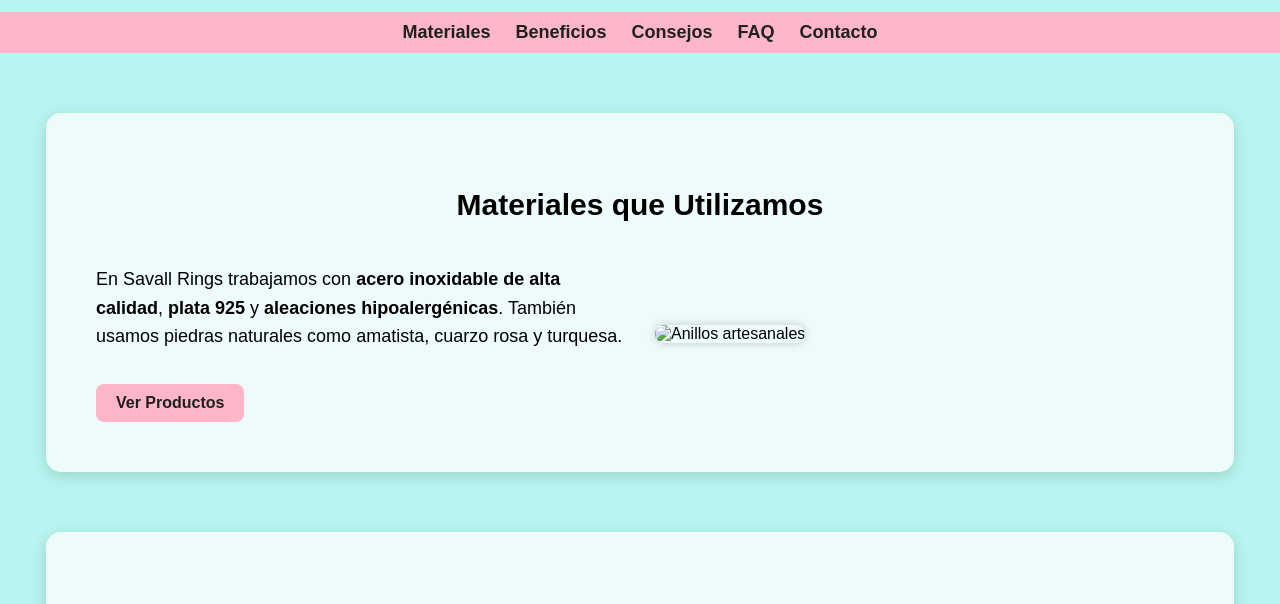
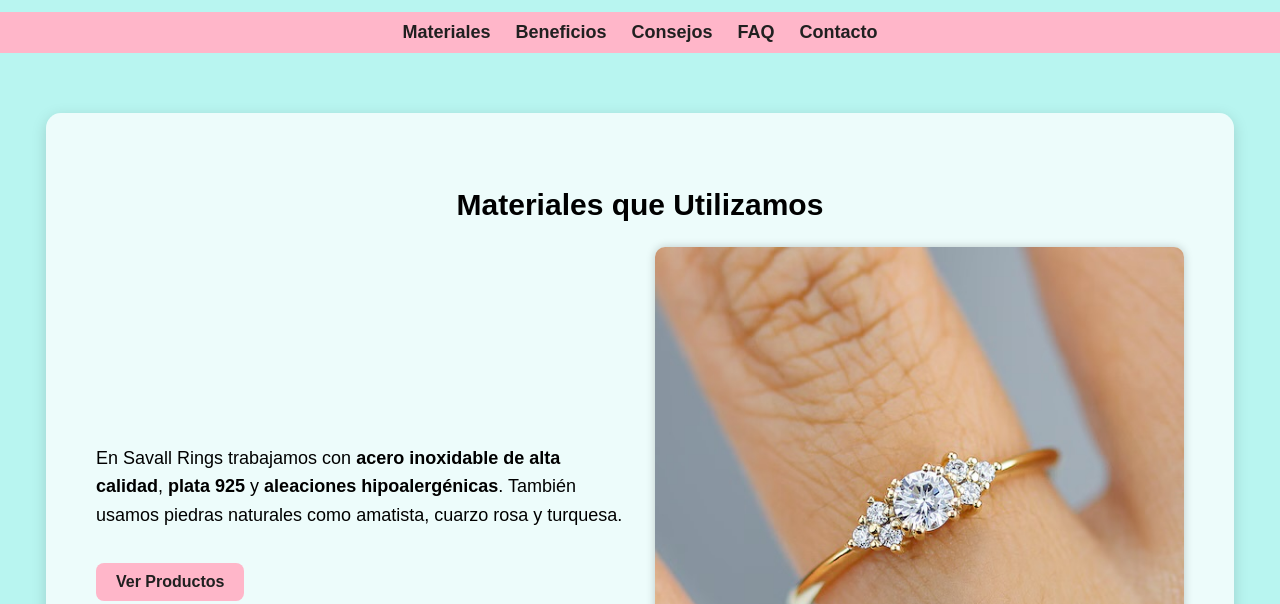
Before and after one commit to savallana/analeon, a plain HTML site: page index.html in a window 1280 px wide. Shown: the part 562-1166 px from the top of the page. Drawn offline with Linux system fonts and the light colour scheme.

Commit message:
Update index.html

```diff
--- a/index.html
+++ b/index.html
@@ -215,7 +215,7 @@
             <a href="#" class="btn">Ver Productos</a>
         </div>
         <div class="intro-image">
-            <img src="Ana2" alt="Anillos artesanales">
+            <img src="IMG_0709.jpeg" alt="Anillos artesanales">
         </div>
     </div>
 </section>
```
